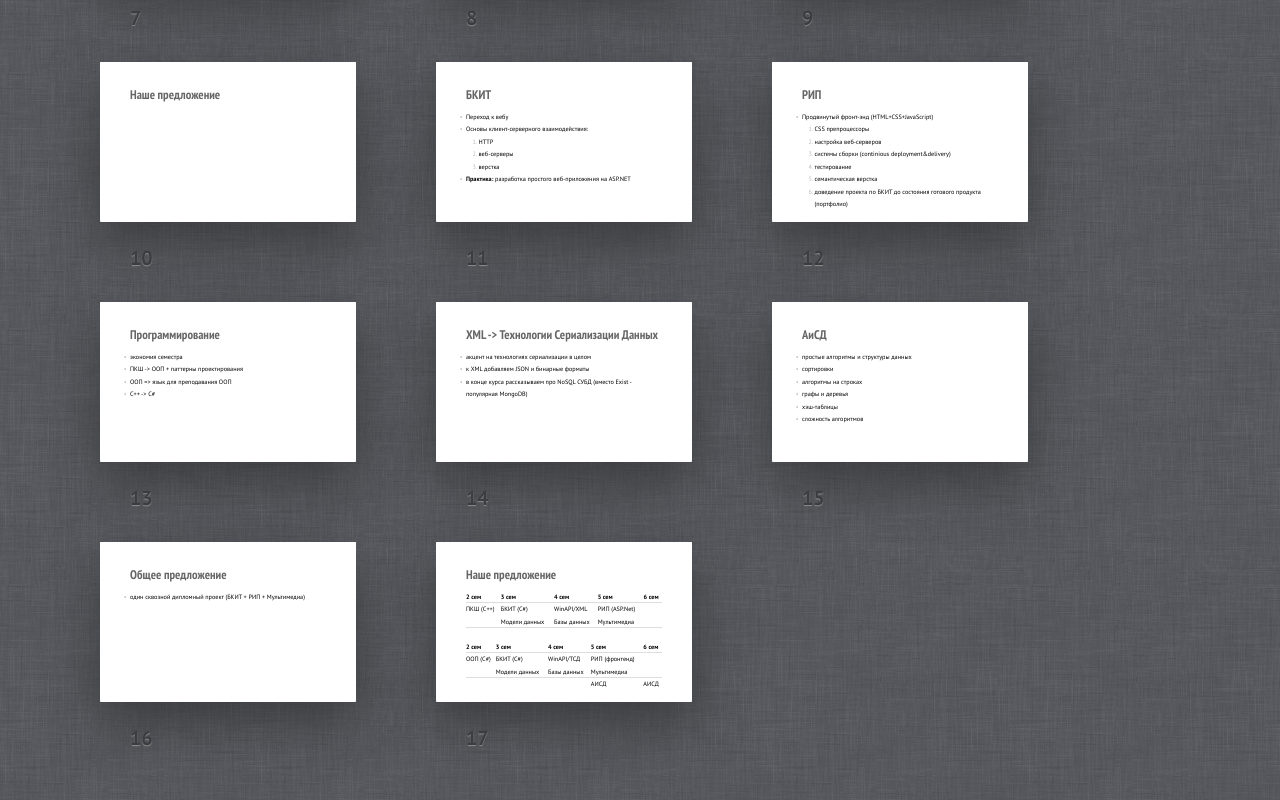
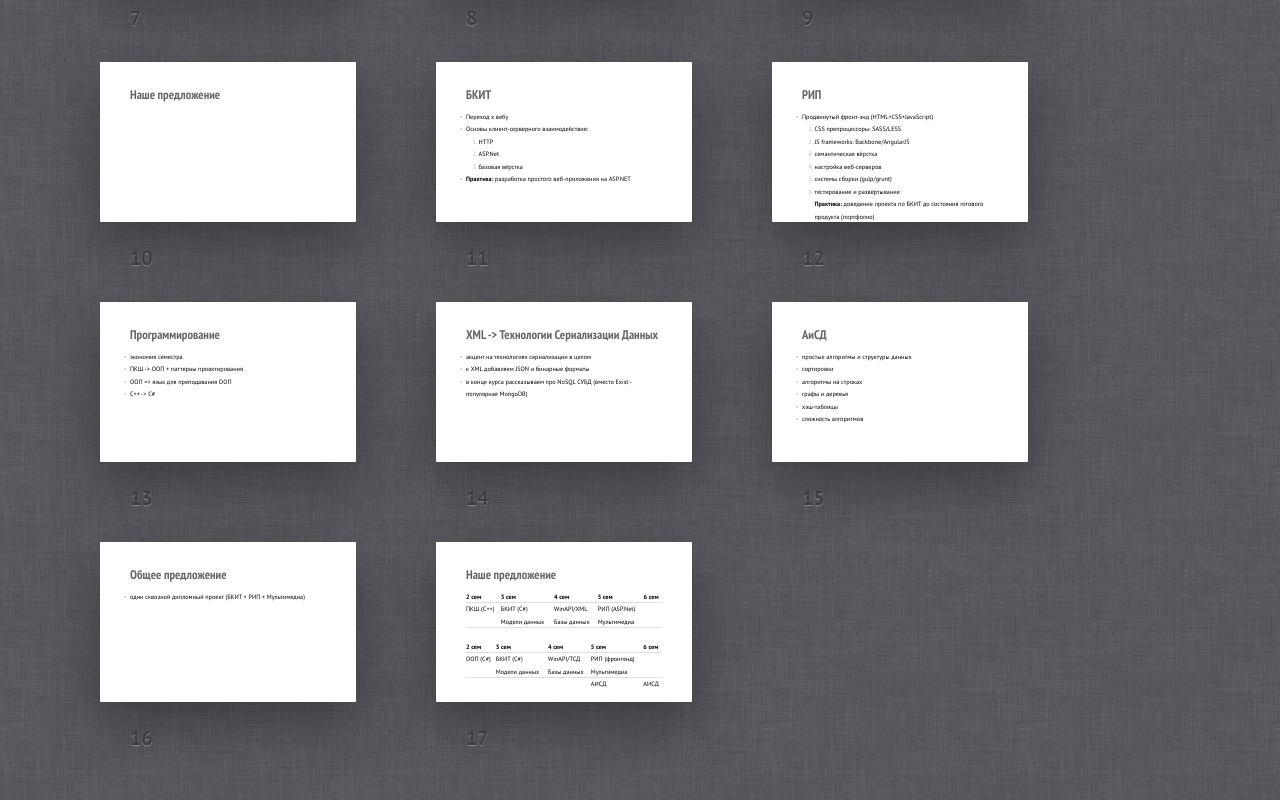
Before and after one commit to igorcoding/reforms, a website: page index.html in a window 1280 px wide. Shown: the part 838-1638 px from the top of the page. Drawn offline with Linux system fonts and the light colour scheme.

Commit message:
БКИТ&РИП: new vision

```diff
--- a/index.html
+++ b/index.html
@@ -114,8 +114,8 @@
 			<li>Основы клиент-серверного взаимодействия:</li>
 			<ol>
 				<li>HTTP</li>
-				<li>веб-серверы</li>
-				<li>верстка</li>
+				<li>ASP.Net</li>
+				<li>базовая вёрстка</li>
 			</ol>
 			<li><b>Практика:</b> разработка простого веб-приложения на ASP.NET</li>
 		</ul>
@@ -125,12 +125,13 @@
 		<ul>
 			<li>Продвинутый фронт-энд (HTML+CSS+JavaScript)</li>
 			<ol>
-				<li>CSS препроцессоры</li>
+				<li>CSS препроцессоры: SASS/LESS</li>
+				<li>JS frameworks: Backbone/AngularJS</li>
+				<li>семантическая вёрстка</li>
 				<li>настройка веб-серверов</li>
-				<li>системы сборки (continious deployment&delivery)</li>
-				<li>тестирование</li>
-				<li>семантическая верстка</li>
-				<li>доведение проекта по БКИТ до состояния готового продукта (портфолио)</li>
+				<li>системы сборки (gulp/grunt)</li>
+				<li>тестирование и развёртывание</li>
+				<b>Практика:</b> доведение проекта по БКИТ до состояния готового продукта (портфолио)
 			</ol>
 		</ul>
 	</div></section>
```
